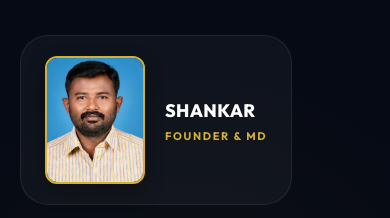
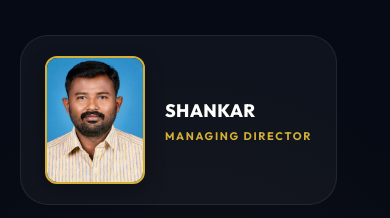
Before and after one commit to KGobikrishnan/Skbs-HI-Power, a React (Vite) app: page / in a window 390 px wide. Shown: the part 3926-4144 px from the top of the page. Built offline with nearby package versions, Linux system fonts and the light colour scheme.

Commit message:
Final premium design with asset integration, mobile fixes, and digital card footer7

```diff
--- a/src/App.jsx
+++ b/src/App.jsx
@@ -501,7 +501,7 @@ export default function App() {
                 </div>
                 <div>
                   <div style={{ color: "#fff", fontWeight: 800, fontSize: 18, letterSpacing: "0.02em", marginBottom: 4 }}>SHANKAR</div>
-                  <div style={{ color: "#D4AF37", fontSize: 11, fontWeight: 700, letterSpacing: "0.15em", textTransform: "uppercase" }}>Founder & MD</div>
+                  <div style={{ color: "#D4AF37", fontSize: 11, fontWeight: 700, letterSpacing: "0.15em", textTransform: "uppercase" }}>Managing Director</div>
                 </div>
               </div>
               <ul style={{ listStyle: "none", display: "flex", flexDirection: "column", gap: 12, marginBottom: 36 }}>
@@ -699,7 +699,7 @@ export default function App() {
                 <h2 style={{ ...S.heading(60), marginBottom: 28 }}>OUR<br /><span className="gold-shimmer">LOCATION</span></h2>
                 <div style={{ display: "flex", gap: 13, marginBottom: 18 }}>
                   <MapPin size={20} color="#D4AF37" style={{ flexShrink: 0, marginTop: 2 }} />
-                  <p style={{ color: "rgba(255,255,255,0.58)", fontSize: 14, lineHeight: 1.75 }}>SBI ATM Above, Kulalar Mandapam,<br />L.F. Road, Cumbum – 625 516,<br />Theni District, Tamil Nadu</p>
+                  <p style={{ color: "rgba(255,255,255,0.58)", fontSize: 14, lineHeight: 1.75 }}>SBI ATM Above, Kulalar Mandapam , L.F. Road,<br />Cumbum – 625 516,<br />Theni District, Tamil Nadu</p>
                 </div>
                 <div style={{ display: "flex", flexDirection: "column", gap: 10, marginBottom: 24 }}>
                   <div style={{ display: "flex", alignItems: "center", gap: 13 }}>
```
